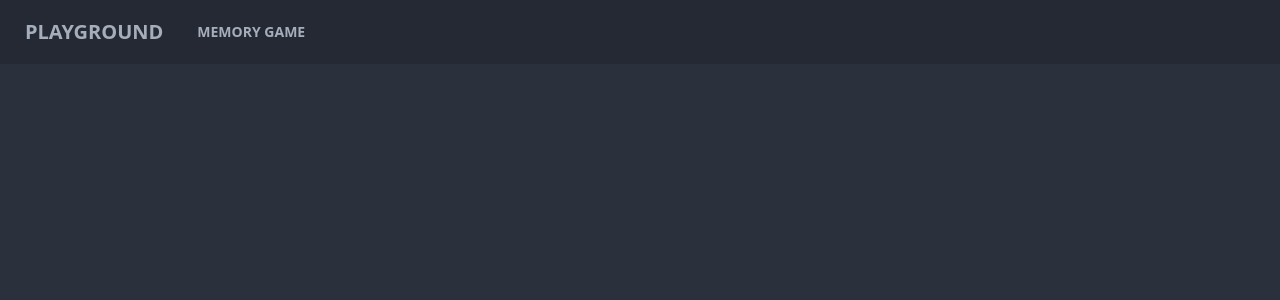
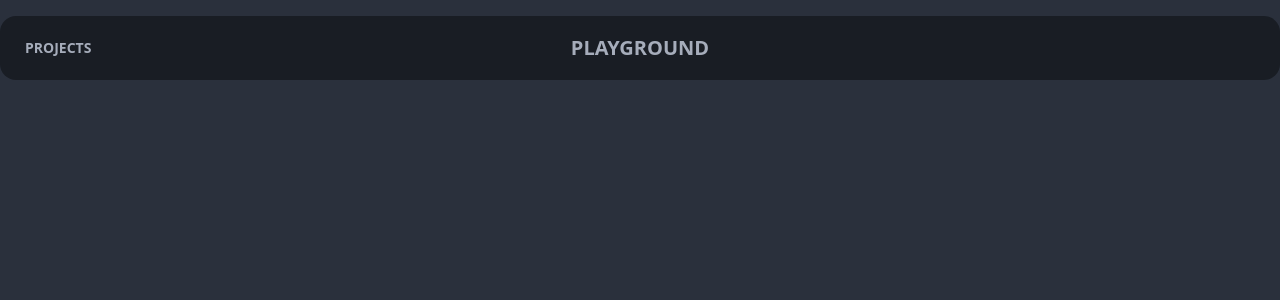
Before and after one commit to cakegod/svelte-kit-playground, a SvelteKit app: page / in a window 1280 px wide. Shown: the top 300 px of the page. Built offline with nearby package versions, Linux system fonts and the light colour scheme.

Commit message:
feat: improve navbar

```diff
--- a/src/routes/+layout.svelte
+++ b/src/routes/+layout.svelte
@@ -1,14 +1,23 @@
 <script>
-	import '../app.css'
+	import '../app.css';
 </script>
 
-<nav class="navbar bg-base-200">
-	<div>
+<nav class="navbar bg-neutral max-w-screen-2xl text-neutral-content rounded-box my-4 mx-auto">
+	<div class="navbar-start">
+		<div class="dropdown">
+			<button class="btn btn-ghost">Projects</button>
+			<ul class="dropdown-content menu p-2 mt-3 shadow bg-base-200 rounded-box w-52">
+				<a class="p-4 hover:bg-base-300 transition-colors" href="/memory-game">Memory Game</a>
+				<a class="p-4 hover:bg-base-300 transition-colors" href="/shopping-cart">Shopping cart</a>
+			</ul>
+		</div>
+	</div>
+	<div class="navbar-center">
 		<a class="btn btn-ghost text-xl" href="/">Playground</a>
 	</div>
-	<a class="btn btn-ghost" href="/memory-game">Memory Game</a>
+	<div class="navbar-end" />
 </nav>
 
 <main class="max-w-7xl h-full m-auto p-4 flex flex-col items-center justify-center">
-	<slot></slot>
+	<slot />
 </main>
```
